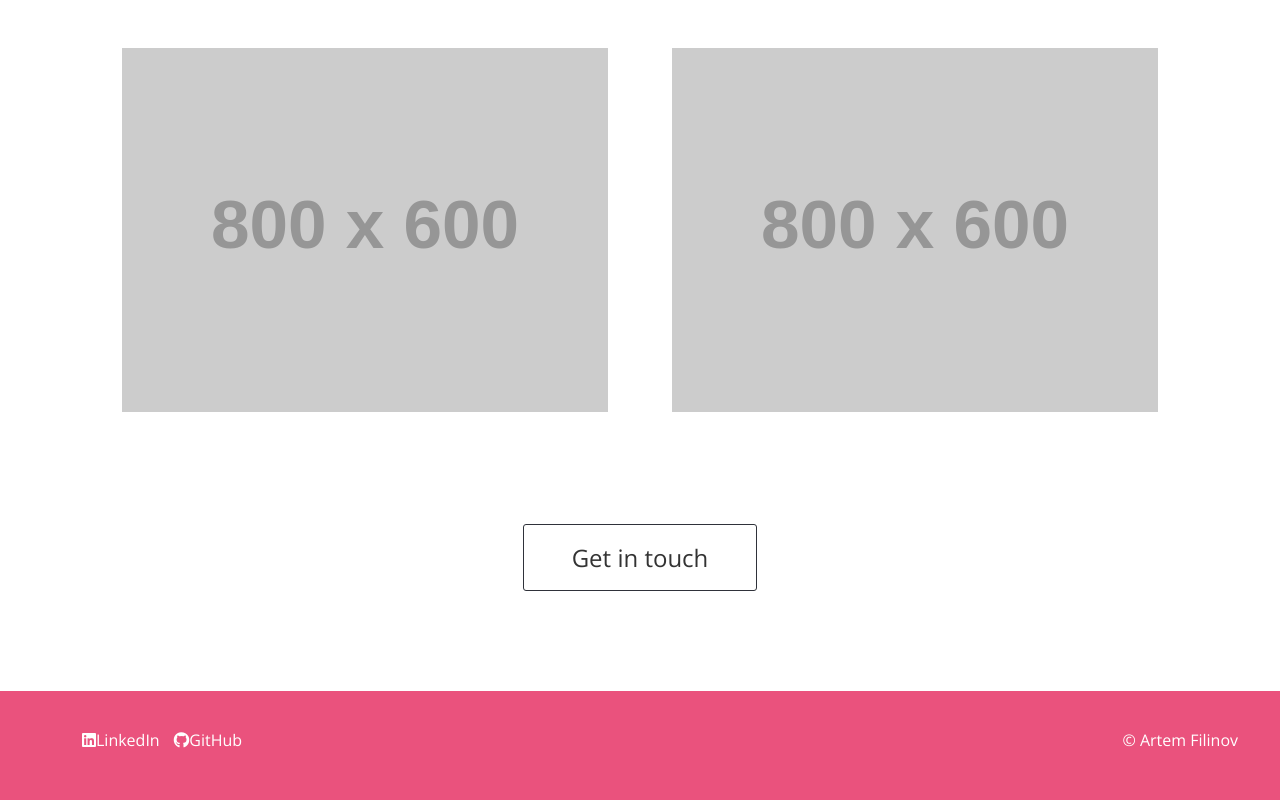
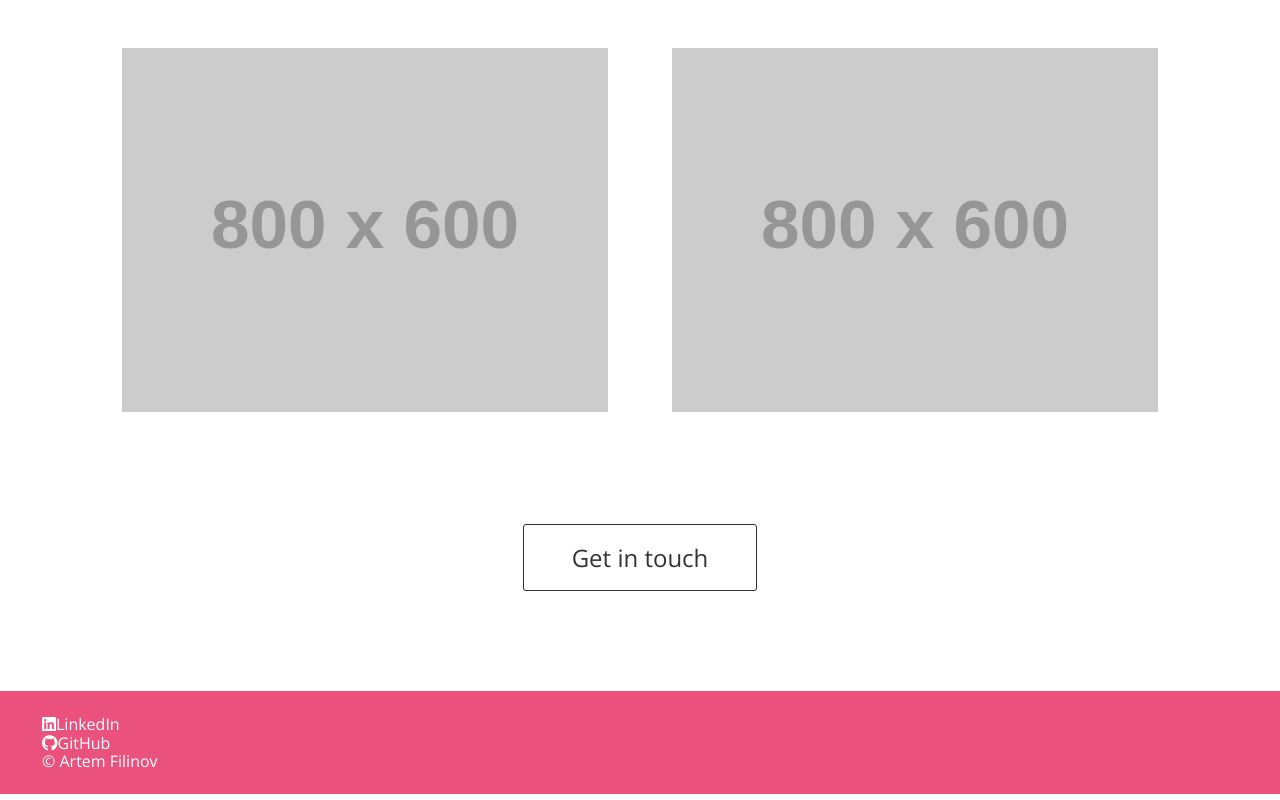
Before and after one commit to Johnnypanda/portfolio-v-2.0, a website built with webpack: page app/index.html in a window 1280 px wide. Shown: the part 3394-4194 px from the top of the page. Built offline with nearby package versions, Linux system fonts and the light colour scheme; placeholder pictures from the web are drawn by us.

Commit message:
Beginned styling the footer section

```diff
--- a/app/assets/styles/base/_global.css
+++ b/app/assets/styles/base/_global.css
@@ -12,7 +12,3 @@
 * {
 	box-sizing: border-box;
 }
-
-a {
-
-}
--- a/app/assets/styles/modules/_footer.css
+++ b/app/assets/styles/modules/_footer.css
@@ -1,34 +1,17 @@
-footer {
+.site-footer {
 	padding: 1.5rem;
 	margin: 1.5rem 0 0 0;
 	background-color: $mainPink;
 	overflow: hidden;
 	color: #fff;
 
-	ul {
-		display: inline-block;
-		float: left;
-	}
-
-	li {
-		display: inline-block;
-		list-style: none;
-		padding-right: 10px;
-		padding-bottom: 10px;
-	}
-
 	a {
-		text-decoration: none;
-		color: #fff;
-		transition: all .3s ease;
-	}
+		 color: #fff;
+		 text-decoration: none;
+		 transition: all .3s ease-in;
+		}
 
 	a:hover {
-		border-bottom: 1px solid #fff;
-	}
-
-	.copyright {
-		float: right;
-		text-align: center;
-	}
+			text-decoration: underline;
+		}
 }
--- a/app/index.html
+++ b/app/index.html
@@ -125,13 +125,12 @@
 				<p class="page-section__subtitle"><a class="btn btn__large">Get in touch</a></p>
 			</div>
 		</div>
-	<footer>
+
+	<footer class="site-footer">
 		<div class="wrapper">
-			<ul>
-				<li><a href="#"><i class="fab fa-linkedin"></i>LinkedIn</a></li>
-				<li><a href="#"><i class="fab fa-github"></i>GitHub</a></li>
-			</ul>
-			<p class="copyright"><a href="">&copy; Artem Filinov</a></p>
+				<div class="site-footer__footer-item"><a href="#"><i class="fab fa-linkedin"></i>LinkedIn</a></div>
+				<div class="site-footer__footer-item"><a href="#"><i class="fab fa-github"></i>GitHub</a></div>
+				<div class="site-footer__footer-item site-footer__footer-item--copyright"><a href="">&copy; Artem Filinov</a></div>
 		</div>
 	</footer>
 
--- a/app/temp/styles/styles.css
+++ b/app/temp/styles/styles.css
@@ -366,10 +366,6 @@ img, embed, object, video {
 	        box-sizing: border-box;
 }
 
-a {
-
-}
-
 header {
 	height: 400px;
 	background-color: #43C181;
@@ -436,7 +432,7 @@ header {
 
 }
 
-footer {
+.site-footer {
 	padding: 1.5rem;
 	margin: 1.5rem 0 0 0;
 	background-color: #EA527D;
@@ -444,33 +440,16 @@ footer {
 	color: #fff;
 }
 
-footer ul {
-		display: inline-block;
-		float: left;
-	}
+.site-footer a {
+		 color: #fff;
+		 text-decoration: none;
+		 -webkit-transition: all .3s ease-in;
+		 transition: all .3s ease-in;
+		}
 
-footer li {
-		display: inline-block;
-		list-style: none;
-		padding-right: 10px;
-		padding-bottom: 10px;
-	}
-
-footer a {
-		text-decoration: none;
-		color: #fff;
-		-webkit-transition: all .3s ease;
-		transition: all .3s ease;
-	}
-
-footer a:hover {
-		border-bottom: 1px solid #fff;
-	}
-
-footer .copyright {
-		float: right;
-		text-align: center;
-	}
+.site-footer a:hover {
+			text-decoration: underline;
+		}
 
 @media (min-width: 800px){
 
```
